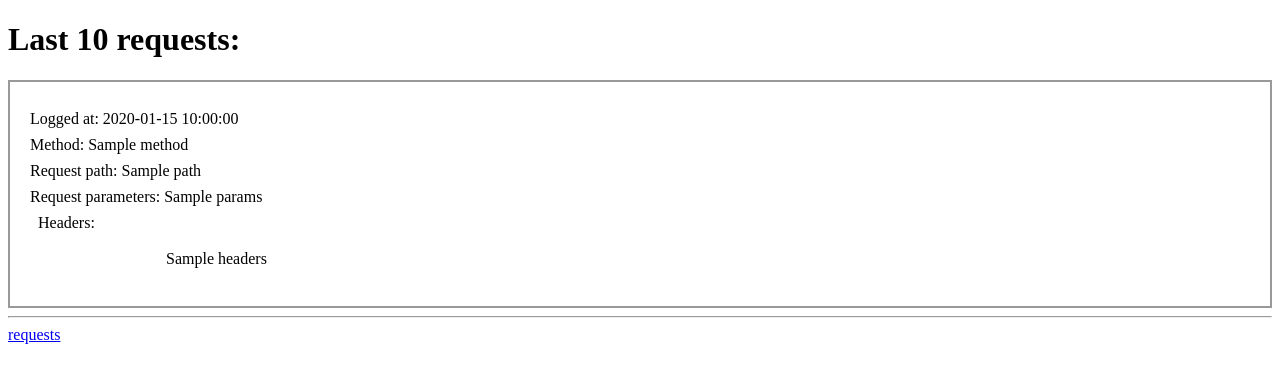
After one commit to pkeeper/42-test-keeper, a Python web app: template homework/requests/templates/request-list.html in a window 1280 px wide. The commit adds this page. Shown: the top 383 px of the page. Run offline with Jinja, Linux system fonts and the light colour scheme; the template is opened without the code that fills it: most values are stand-ins (such as "Sample title", 1, 10 or a date in 2020).

Commit message:
ticket:3 middleware and request view implementation done

```diff
--- a/homework/profiles/templates/home.html
+++ b/homework/profiles/templates/home.html
@@ -1,8 +1,4 @@
 {% extends 'base.html' %}
-
-{% block css %}
-<link rel="stylesheet" href="{{ STATIC_URL }}css/base.css" type="text/css" />
-{% endblock %}
 
 {% block content %}
 <h1>42 Coffee Cups Test Assignment</h1>
--- a/homework/requests/models.py
+++ b/homework/requests/models.py
@@ -5,5 +5,5 @@ class RequestEntry(models.Model):
     created_at = models.DateTimeField(auto_now_add=True)
     path = models.CharField(max_length=255)
     method = models.CharField(max_length=6)
-    params = models.TextField()
+    params = models.TextField(blank=True)
     headers = models.TextField()
--- /dev/null
+++ b/homework/requests/templates/footer.html
@@ -0,0 +1,2 @@
+<hr />
+<a href="/requests/">requests</a>
--- /dev/null
+++ b/homework/requests/templates/request-list.html
@@ -0,0 +1,16 @@
+{% extends 'base.html' %}
+
+{% block content %}
+	<h1>Last 10 requests:</h1>
+	{% for r in requests %}
+		<div class="request_field">
+			<p>Logged at: {{ r.created_at }}</p>
+			<p>Method: {{ r.method }}</p>
+			<p>Request path: {{ r.path }}</p>
+			<p>Request parameters: {{ r.params }}</p>
+			<p class="multiline">Headers:<br />
+				{{ r.headers }}
+			</p>
+		</div>
+	{% endfor %}
+{% endblock %}
--- /dev/null
+++ b/homework/requests/urls.py
@@ -0,0 +1,6 @@
+#-*- coding: utf-8 -*-
+from django.conf.urls.defaults import patterns, url
+
+urlpatterns = patterns('',
+    url(r'^requests/$', 'requests.views.requests_list', name='requests_list'),
+)
--- a/homework/static/css/base.css
+++ b/homework/static/css/base.css
@@ -17,6 +17,11 @@ p {
 	padding-right: 1em;
 }
 
+.request_field {
+	padding: 20px;
+	border: 2px solid #999;
+}
+
 #profile-data {
 	width: 50%;
 	float: left;
--- a/homework/templates/base.html
+++ b/homework/templates/base.html
@@ -3,7 +3,9 @@
 	<head>
 		<meta charset="UTF-8"/>
 		<title>{% block title %}{% if page_title %}{{ page_title }} - {% endif %}{{ site_name }}{% endblock %}</title>
+
 		{% block css %}
+			<link rel="stylesheet" href="{{ STATIC_URL }}css/base.css" type="text/css" />
 		{% endblock %}
 
 		{% block js %}
@@ -21,6 +23,7 @@
 		{% endblock %}
 
 		{% block footer %}
+			{% include  "footer.html" %}
 		{% endblock %}
 	</div>
 </body>
--- a/homework/urls.py
+++ b/homework/urls.py
@@ -5,5 +5,6 @@ admin.autodiscover()
 
 urlpatterns = patterns('',
     url(r'^$', include('homework.profiles.urls')),
+    url(r'^', include('homework.requests.urls')),
     url(r'^admin/', include(admin.site.urls)),
 )
```
Also changed, not shown: homework/requests/views.py (+10 -1 lines), homework/requests/middleware.py (renamed from homework/requests/meddleware.py).
